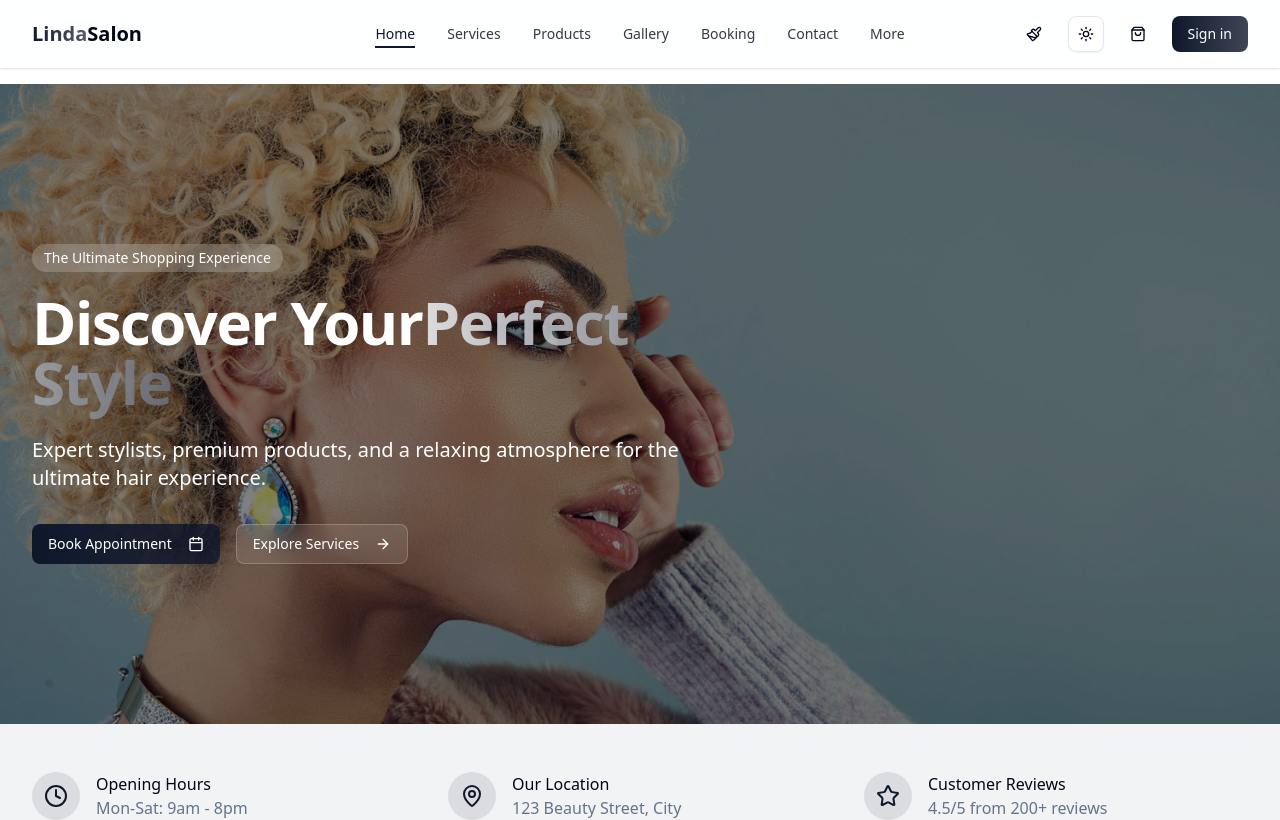
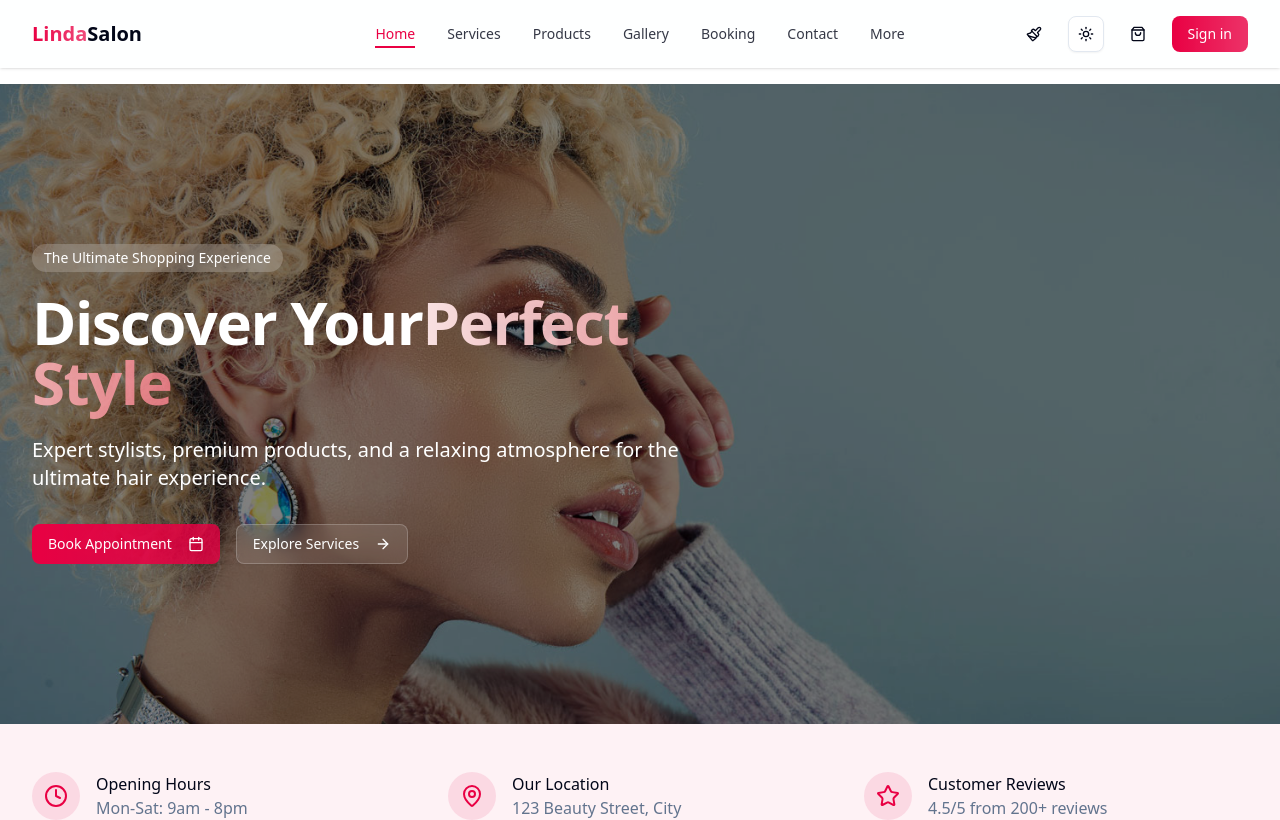
Before and after one commit to mulbahoplanojames/linda-hair-salon, a Next.js app: page / in a window 1280 px wide. Shown: the top 820 px of the page. Built offline with nearby package versions, Linux system fonts and the light colour scheme.

Commit message:
Update: the global.css and Navbar

```diff
--- a/src/app/globals.css
+++ b/src/app/globals.css
@@ -51,7 +51,8 @@
   --card-foreground: oklch(0.129 0.042 264.695);
   --popover: oklch(1 0 0);
   --popover-foreground: oklch(0.129 0.042 264.695);
-  --primary: oklch(0.208 0.042 265.755);
+  /* --primary: oklch(0.208 0.042 265.755); */
+  --primary: oklch(56.75% 0.264 14.49);
   --primary-foreground: oklch(0.984 0.003 247.858);
   --secondary: oklch(0.968 0.007 247.896);
   --secondary-foreground: oklch(0.208 0.042 265.755);
@@ -85,7 +86,8 @@
   --card-foreground: oklch(0.984 0.003 247.858);
   --popover: oklch(0.208 0.042 265.755);
   --popover-foreground: oklch(0.984 0.003 247.858);
-  --primary: oklch(0.929 0.013 255.508);
+  /* --primary: oklch(0.929 0.013 255.508); */
+  --primary: oklch(56.75% 0.264 14.49);
   --primary-foreground: oklch(0.208 0.042 265.755);
   --secondary: oklch(0.279 0.041 260.031);
   --secondary-foreground: oklch(0.984 0.003 247.858);
--- a/src/components/theme-customizer.tsx
+++ b/src/components/theme-customizer.tsx
@@ -22,7 +22,7 @@ const colorThemes = [
   },
   {
     name: "Lavender",
-    primary: "oklch(75.13% 0.128 301.02)",
+    primary: "oklch(75.13% 0.128 301.08)",
     secondary: "oklch(0.984 0.003 247.858)",
   },
   {
@@ -47,8 +47,7 @@ const colorThemes = [
   },
   {
     name: "Mint",
-
-    primary: "oklch(86.87% 0.128 173.12)",
+    primary: "oklch(60% 0.128 173.12)",
     secondary: "oklch(0.984 0.003 247.858)",
   },
   {
```
